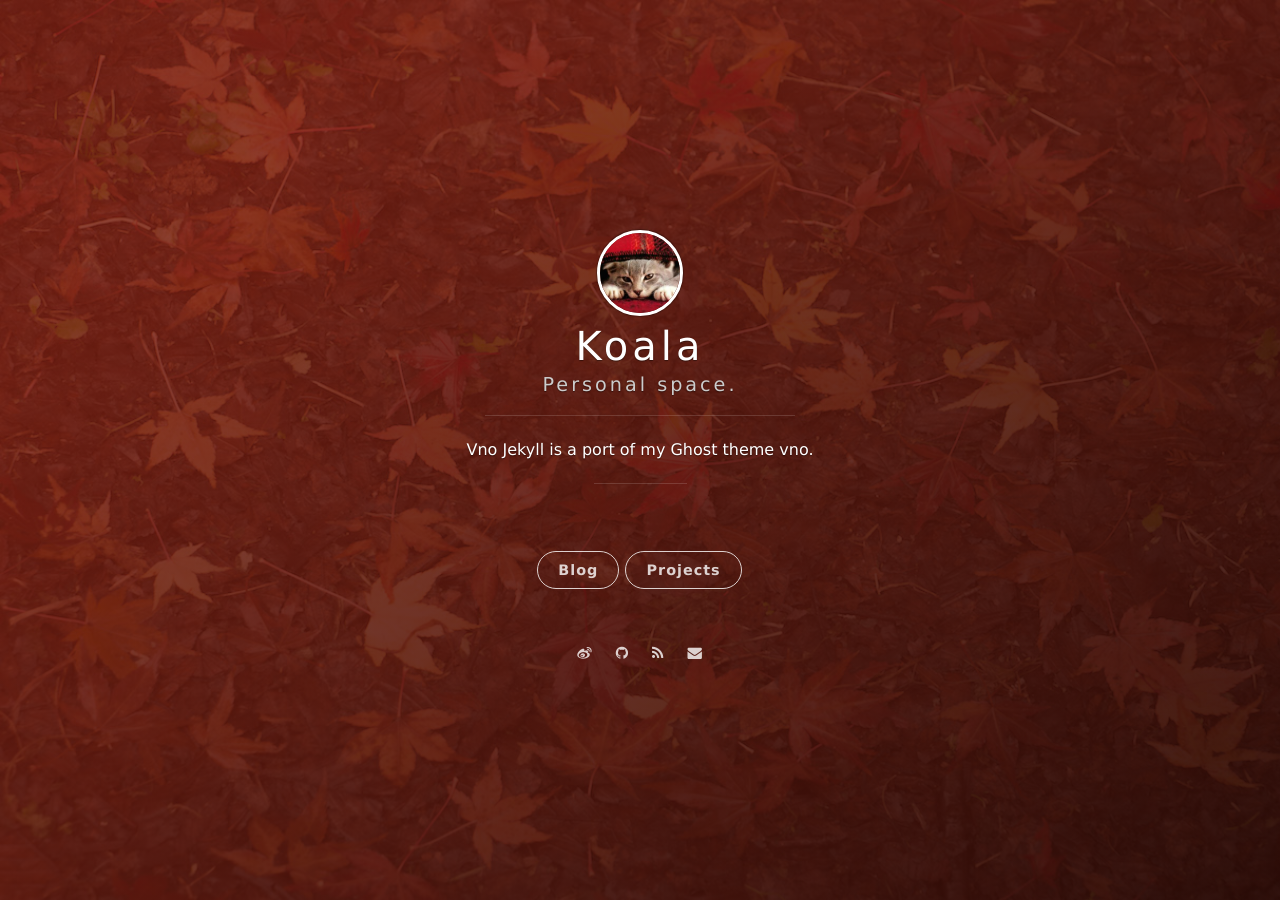
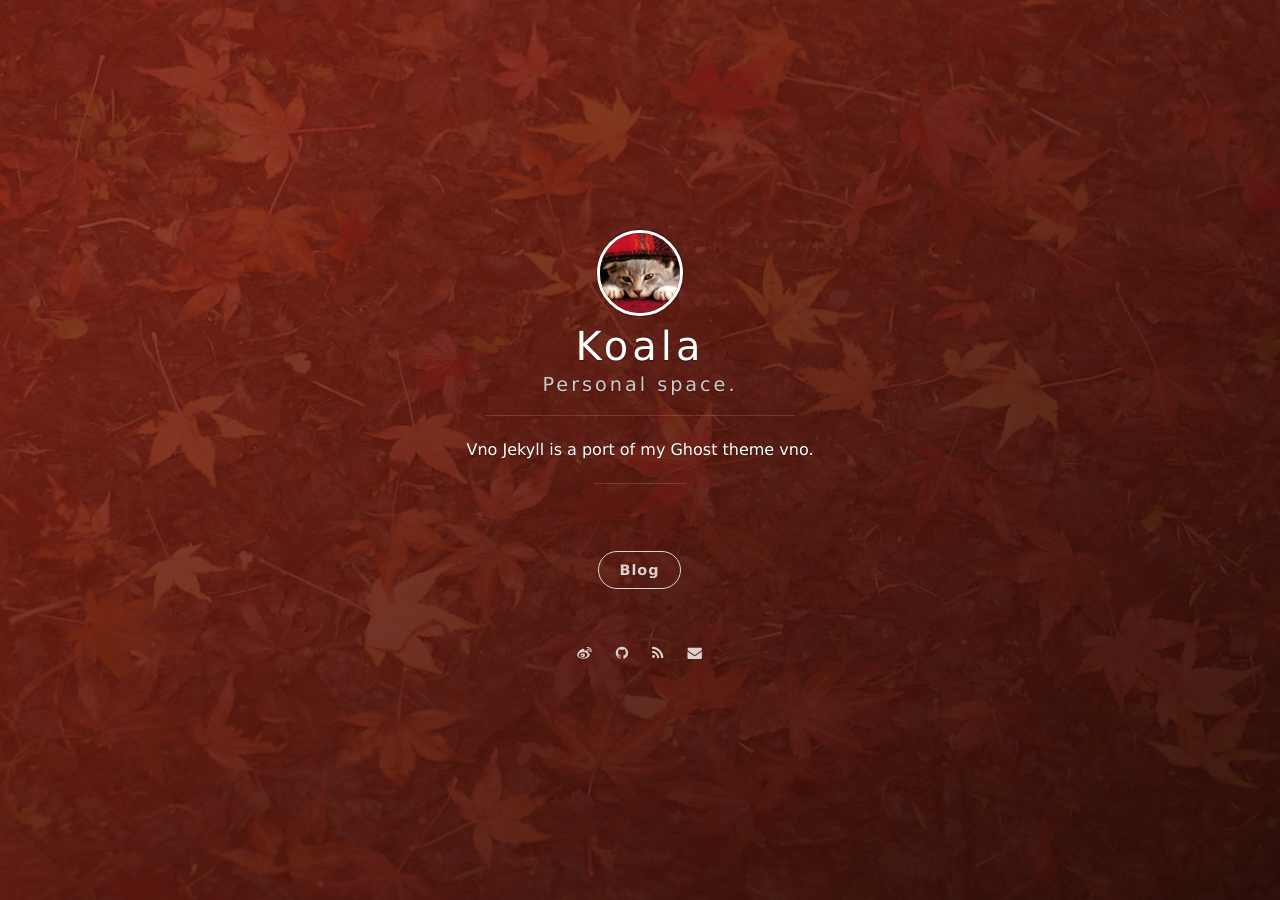
Before and after one commit to hynkoala/hynkoala.github.io, a Jekyll site: the page built from index.html, in a window 1280 px wide. Built offline with Jekyll 4.4.1, drawn with Linux system fonts in a browser that asks for light colours; nearby versions of some CDN libraries; the list of posts is cut into pages by our own code.

Commit message:
去除project按钮

```diff
--- a/_config.yml
+++ b/_config.yml
@@ -22,7 +22,7 @@ blog_button:
 
 # Navigation buttons in the front page.
 nav:
-    - {title: Projects, description: My Projects, url: 'http://project.onevcat.com'}
+    #- {title: Projects, description: My Projects, url: 'http://project.onevcat.com'}
     # - {title: Another Button, description: A button, url: 'http://example.com'}
 
 # Pagination
```
